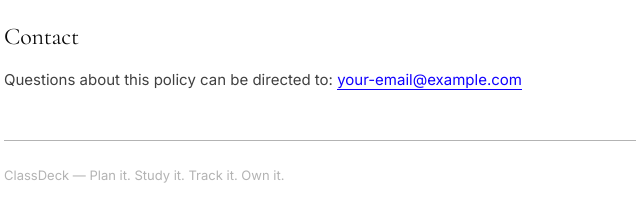
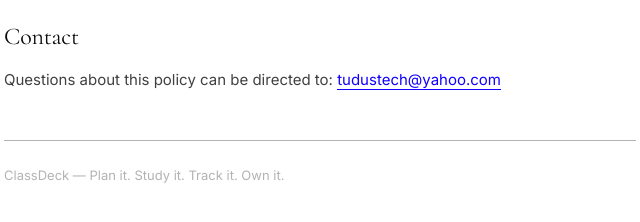
Before and after one commit to Tudustech-hub/classdeck-legal, a plain HTML site: page privacy-policy.html in a window 1280 px wide. Shown: the part 1301-1523 px from the top of the page, 320-960 px from the left. Drawn offline with nearby package versions, Linux system fonts and the light colour scheme.

Commit message:
Update privacy-policy.html

```diff
--- a/privacy-policy.html
+++ b/privacy-policy.html
@@ -137,7 +137,7 @@
     <p>If this policy ever changes — for example, if a future version of ClassDeck adds an optional feature that involves data leaving your device — this page will be updated, and the date above will reflect that. As of the date above, ClassDeck operates 100% locally with zero data collection.</p>
 
     <h2>Contact</h2>
-    <p>Questions about this policy can be directed to: <a href="mailto:your-email@example.com">your-email@example.com</a></p>
+    <p>Questions about this policy can be directed to: <a href="mailto:tudustech@yahoo.com">tudustech@yahoo.com</a></p>
 
     <hr />
     <p class="footer">ClassDeck — Plan it. Study it. Track it. Own it.</p>
```
